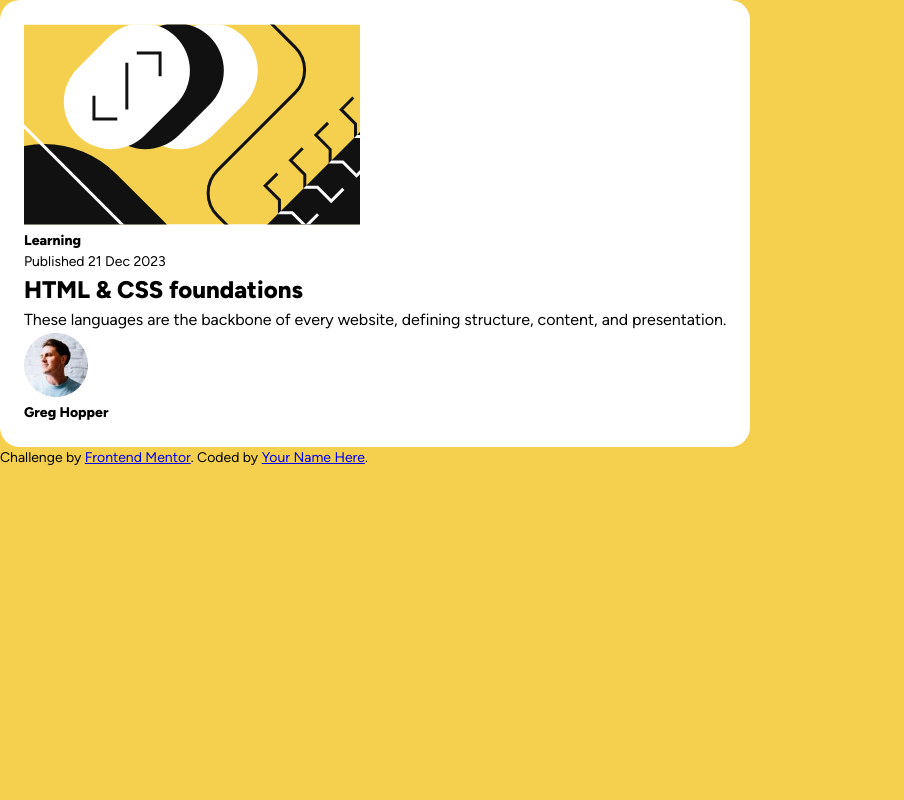
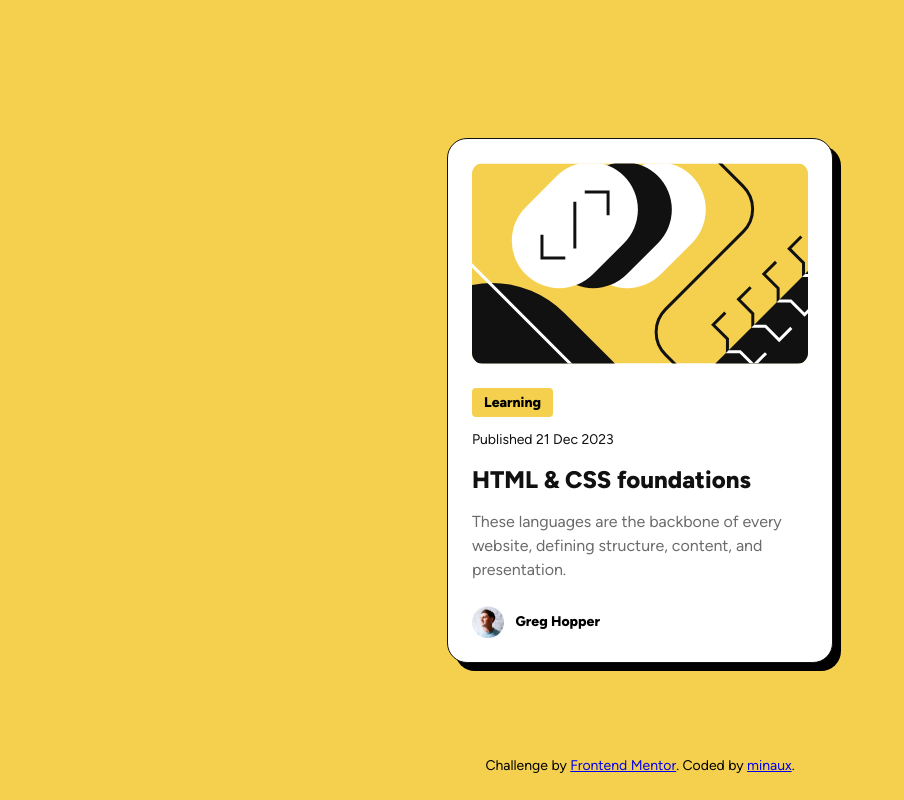
Before and after one commit to minasoliman/blog-card, a plain HTML site: page index.html in a window 1280 px wide. Shown: the whole page, without its empty margins (0-904 px from the left). Drawn offline with Linux system fonts and the light colour scheme.

Commit message:
final submittion

```diff
--- a/css/styles.css
+++ b/css/styles.css
@@ -47,6 +47,10 @@ html {]
 body {
     background-color: var(--color-yellow);
     font-family: 'Figtree', Verdana, Tahoma, sans-serif;
+    padding: var(--spacing-300);
+    display: grid;
+    place-items: center;
+    height: calc(100vh - 2*var(--spacing-300));
 }
 
 .TextPreset1 {
@@ -81,4 +85,59 @@ body {
     display: inline-block;
     padding: var(--spacing-300);
     border-radius: 20px;
+    max-width: calc(384px - 2*var(--spacing-300));
+    position: absolute;
+    box-shadow: 8px 8px 0px #000;
+    margin: var(--spacing-300);
+    border: 1px solid var(--color-grey-950);
 }
+.post-hero {
+    width:100%;
+    height:auto;
+    margin-bottom: -5px;
+    border-radius: 11px;
+}
+.attribution {
+    display: inline-block;
+    position: fixed;
+    bottom: var(--spacing-300);
+}
+.category {
+    padding: var(--spacing-50) var(--spacing-150);
+    display: inline-block;
+    border-radius: 4px;
+    margin-top: var(--spacing-300);
+}
+.Learning {
+    background-color: var(--color-yellow);
+}
+
+.post-date{
+    margin-top: var(--spacing-150);
+    color: var(--color-grey-950);
+}
+.post-title{
+    margin-top: var(--spacing-150);
+    color: var(--color-grey-950);
+}
+.post-summary{
+    margin-top: var(--spacing-150);
+    color: var(--color-grey-500);
+}
+
+
+.user{
+    display: flex;
+    height:32px;
+    margin-top: var(--spacing-300);
+    align-items: center;
+}
+
+.userimg{
+    height: inherit;
+    width: auto;
+}
+
+.username{
+    margin-left: var(--spacing-150);
+}
--- a/index.html
+++ b/index.html
@@ -9,19 +9,19 @@
 </head>
 <body>
   <div class="blog-previre-card">
-    <img src="assets/images/illustration-article.svg" alt="HTML & CSS foundations">
+    <img src="assets/images/illustration-article.svg" alt="HTML & CSS foundations" class="post-hero">
     <h4 class="category TextPreset3b Learning">Learning</h4>
-    <h3 class="TextPreset3">Published 21 Dec 2023</h3>
-    <h1 class="TextPreset1">HTML & CSS foundations</h1>
-    <p class="TextPreset2">These languages are the backbone of every website, defining structure, content, and presentation.</p>
+    <h3 class="TextPreset3 post-date">Published 21 Dec 2023</h3>
+    <h1 class="TextPreset1 post-title">HTML & CSS foundations</h1>
+    <p class="TextPreset2 post-summary">These languages are the backbone of every website, defining structure, content, and presentation.</p>
     <div class="user">
-      <img src="assets/images/image-avatar.webp" alt="Greg Hopper">
+      <img class="userimg" src="assets/images/image-avatar.webp" alt="Greg Hopper">
       <h4 class="username TextPreset3b">Greg Hopper</h4>
     </div>
   </div>
   <div class="attribution TextPreset3">
     Challenge by <a href="https://www.frontendmentor.io?ref=challenge" target="_blank">Frontend Mentor</a>.
-    Coded by <a href="#">Your Name Here</a>.
+    Coded by <a href="https://minaux.com">minaux</a>.
   </div>
 </body>
 </html>
```
